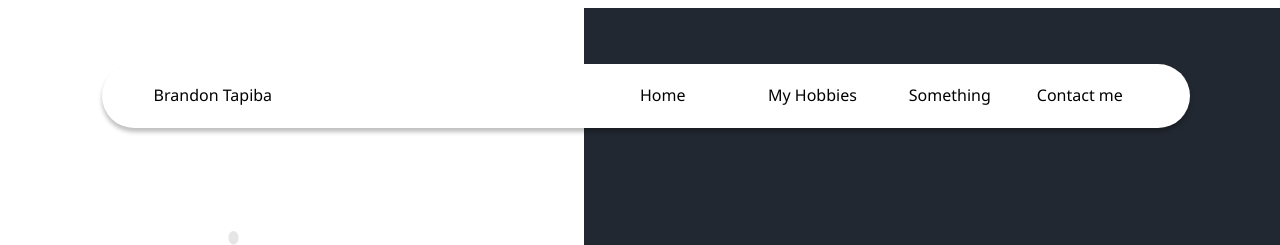
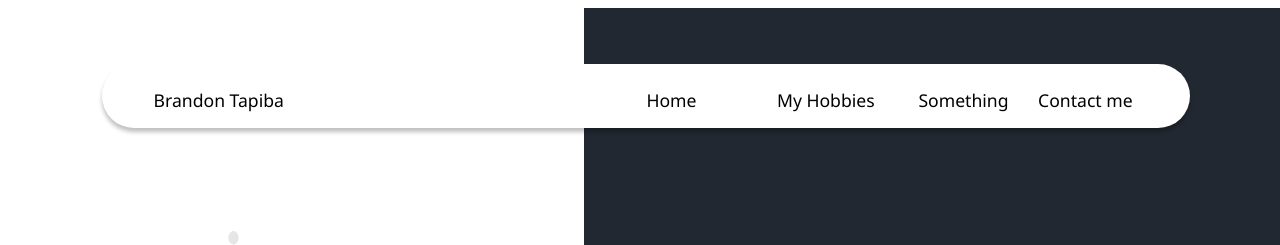
Before and after one commit to BrandonT-ops/Portfolio, a plain HTML site: page index.html in a window 1280 px wide. Shown: the top 245 px of the page. Drawn offline with Linux system fonts and the light colour scheme.

Commit message:
button text position modified

```diff
--- a/styles.css
+++ b/styles.css
@@ -60,7 +60,7 @@
   border-left: 4px solid #00ADB5;
   position: absolute;
   top: 30%;
-  left: 10%;
+  left: 15%;
   margin: 0;
 
 }
@@ -108,10 +108,10 @@
   color: black;
   font-family: 'Segoe UI', Tahoma, Geneva, system-ui, -apple-system, BlinkMacSystemFont, Roboto, Oxygen, Ubuntu, Cantarell, 'Open Sans', Verdana, sans-serif;
   position: absolute;
-  top: 1.6vw ; left:4vw;
+  top:  37%; left:4vw;
   padding: 0% 0% 0% 0%;
   margin: 0 auto;
-  font-size: 2vh;
+  font-size: 2.2vh;
 
 }
 
@@ -122,9 +122,9 @@
   font-family: 'Segoe UI', Tahoma, Geneva, system-ui, -apple-system, BlinkMacSystemFont, Roboto, Oxygen, Ubuntu, Cantarell, 'Open Sans', Verdana, sans-serif;
   padding: 0% 00% 0% 0%;
   position: absolute;
-  top: 1.6vw;
-  left: 42vw;
-  font-size: 2vh;
+  top: 37%;
+  left: 50%;
+  font-size: 2.2vh;
 }
 
 .my-hobbies-button{
@@ -134,9 +134,9 @@
   font-family: 'Segoe UI', Tahoma, Geneva, system-ui, -apple-system, BlinkMacSystemFont, Roboto, Oxygen, Ubuntu, Cantarell, 'Open Sans', Verdana, sans-serif;
   padding: 0% 0% 0% 0%;
   position: absolute;
-  top: 1.6vw;
-  left: 52vw;
-  font-size: 2vh;
+  top: 37%;
+  left: 62%;
+  font-size: 2.2vh;
 }
 .something-button{
   border-style: none;
@@ -145,9 +145,9 @@
   font-family: 'Segoe UI', Tahoma, Geneva, system-ui, -apple-system, BlinkMacSystemFont, Roboto, Oxygen, Ubuntu, Cantarell, 'Open Sans', Verdana, sans-serif;
   padding: 0% 0% 0% 0%;
   position: absolute;
-  top: 1.6vw;
-  left: 63vw;
-  font-size: 2vh;
+  top: 37%;
+  left: 75%;
+  font-size: 2.2vh;
 }
 
 .contact-me-button{
@@ -157,7 +157,7 @@
   font-family: 'Segoe UI', Tahoma, Geneva, system-ui, -apple-system, BlinkMacSystemFont, Roboto, Oxygen, Ubuntu, Cantarell, 'Open Sans', Verdana, sans-serif;
   padding: 0% 0% 0% 0%;
   position: absolute;
-  top: 1.6vw;
-  left: 73vw;
-  font-size: 2vh;
+  top: 37%;
+  left: 86%;
+  font-size: 2.2vh;
 }
```
